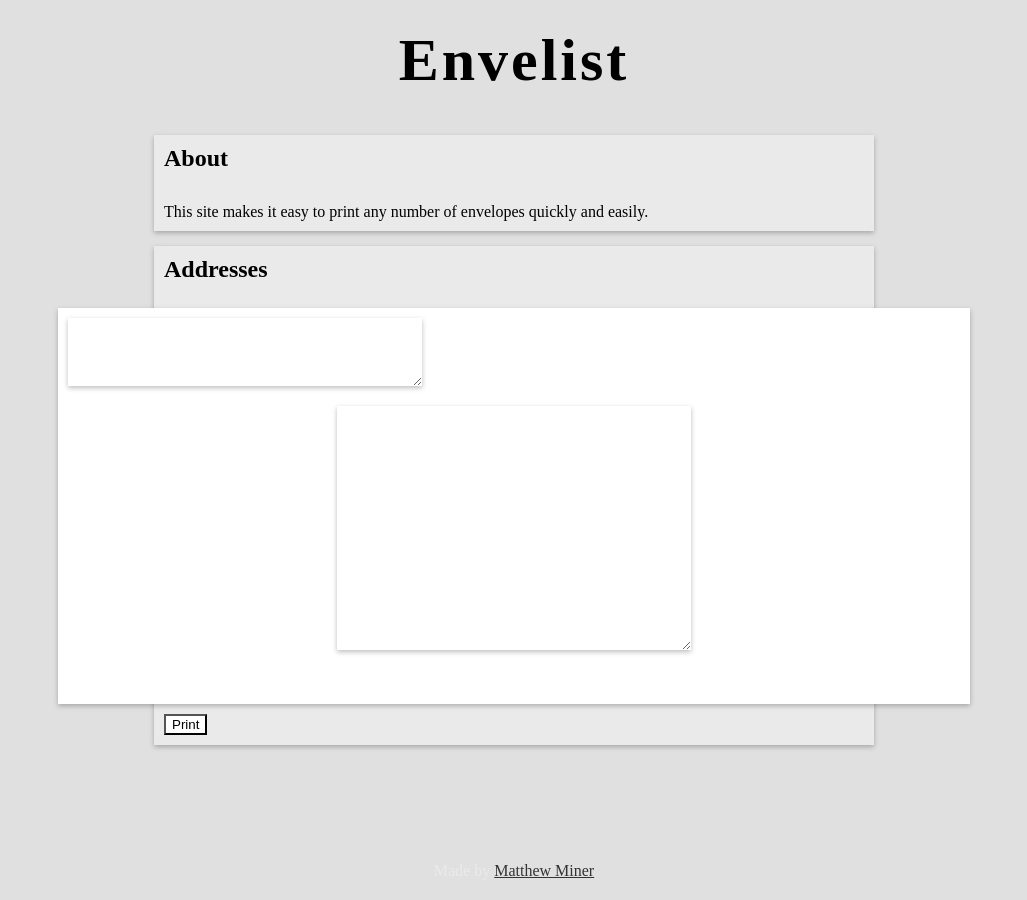
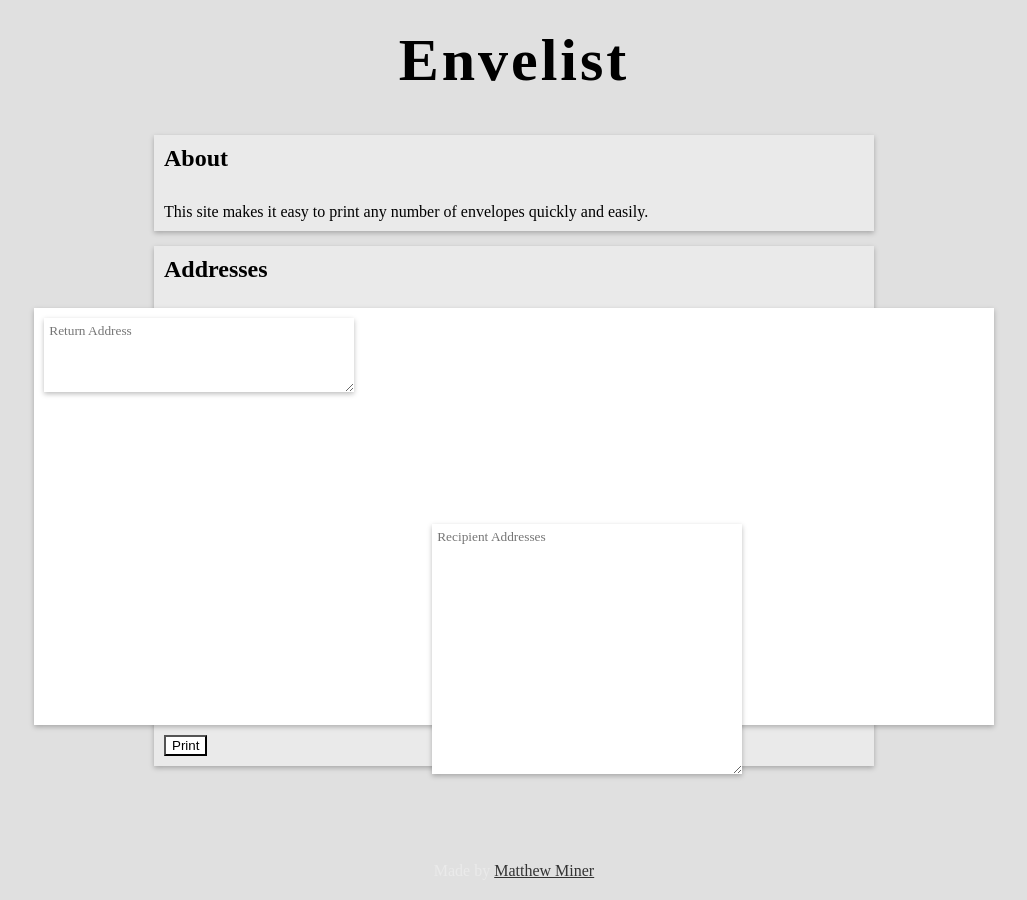
Before and after one commit to mminer237/envelist, a Jekyll site: the page built from index.html, in a window 1280 px wide. Shown: the whole page, without its empty margins (126-1153 px from the left). Built offline with Jekyll 4.4.1, drawn with Linux system fonts in a browser that asks for light colours.

Commit message:
Updated envelope size and text boxes

```diff
--- a/css/style.scss
+++ b/css/style.scss
@@ -156,10 +156,14 @@ textarea {
 	color: var(--text-color);
 	display: block;
 	margin: 10px;
-	width: 350px;
+	padding: 5px;
+	position: absolute;
+	width: 300px;
 }
 #addresses {
-	margin: 20px auto;
+	margin: auto;
+	left: calc(42% - 5px);
+	top: calc(53% - 5px);
 }
 button {
 	background-color: var(--item-background-color);
--- a/index.html
+++ b/index.html
@@ -11,8 +11,8 @@ scripts:
 <section>
 	<h2>Addresses</h2>
 	<div id="envelope">
-		<textarea id="return-address" rows="4"></textarea>
-		<textarea id="addresses" rows="15"></textarea>
+		<textarea id="return-address" rows="4" placeholder="Return Address"></textarea>
+		<textarea id="addresses" rows="15" placeholder="Recipient Addresses"></textarea>
 	</div>
 	<button id="print-button">Print</button>
 </section>
--- a/js/main.js
+++ b/js/main.js
@@ -15,9 +15,10 @@ function updateFont(font) {
 
 let sizes = {
 	"A10": [9.5, 4.125]
+	// "A10": [10, 4.5]
 };
 function updateEnvelopeSize(size = "A10") {
-	envelope.style.width = sizes[size][0] + "in";
-	envelope.style.height = sizes[size][1] + "in";
+	envelope.style.width = sizes[size][0] * 101 + "px";
+	envelope.style.height = sizes[size][1] * 101 + "px";
 }
 updateEnvelopeSize();
```
